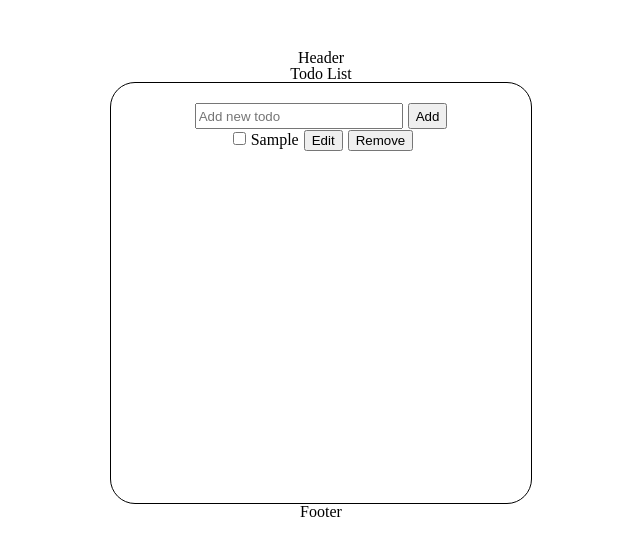
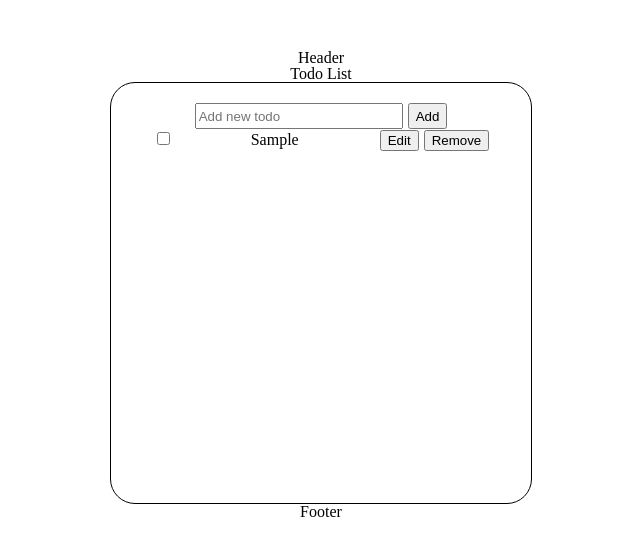
Before and after one commit to codej625/react, a React (Vite) app in the folder react_start/vite-project/: page / in a window 1280 px wide. Both pictures are taken after typing "Sample" into the empty fields and a click on the button "Add". Shown: the top 556 px of the page, without its empty margins (319-959 px from the left). Built offline with nearby package versions, Linux system fonts and the light colour scheme.

Commit message:
20240409 update

```diff
--- a/react_start/vite-project/src/assets/styles/common.css
+++ b/react_start/vite-project/src/assets/styles/common.css
@@ -23,6 +23,11 @@
   height: 26px;
 }
 
+.add-list {
+  display: inline-block;
+  width: 200px;
+}
+
 .margin-right-1 {
   margin-right: 5px;
 }
--- a/react_start/vite-project/src/components/pages/TodoList.jsx
+++ b/react_start/vite-project/src/components/pages/TodoList.jsx
@@ -65,7 +65,7 @@ function TodoList() {
                   </>
                 ) : (
                   <>
-                    <span className={`margin-right-1 ${todo.checked ? "text-decoration" : "text-decoration-none"}`}>{todo.text}</span>
+                    <span className={`add-list margin-right-1 ${todo.checked ? "text-decoration" : "text-decoration-none"}`}>{todo.text}</span>
                     <Button
                       className={"margin-right-1"}
                       text={"Edit"}
```
